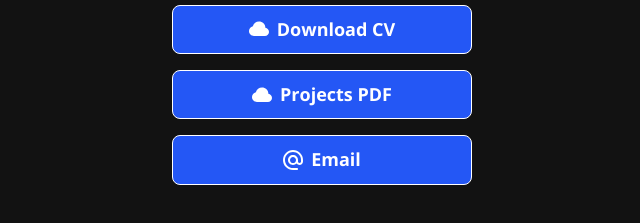
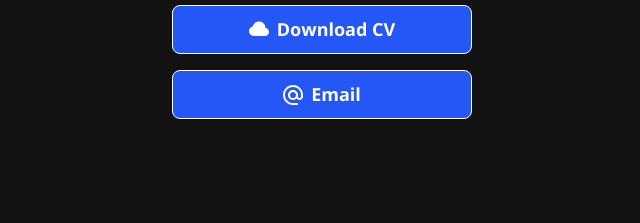
Before and after one commit to ashishkin21/ashishkin21.github.io, a plain HTML site: page index.html in a window 1280 px wide. Shown: the part 457-680 px from the top of the page, without its empty margins (318-958 px from the left). Drawn offline with Linux system fonts and the light colour scheme.

Commit message:
Merged CV and projects into one PDF, added skills section

```diff
--- a/index.html
+++ b/index.html
@@ -73,9 +73,6 @@
               <!-- Generic Cloud -->
               <a class="button button-default" href="assets/Artem_Shishkin_CV.pdf" target="_blank" rel="noopener" role="button"><img class="icon" aria-hidden="true" src="images/icons/generic-cloud.svg" alt="Cloud Icon">Download CV</a>
 
-              <!-- Generic Cloud -->
-              <a class="button button-default" href="assets/Artem_Shishkin_Projects.pdf" target="_blank" rel="noopener" role="button"><img class="icon" aria-hidden="true" src="images/icons/generic-cloud.svg" alt="Cloud Icon">Projects PDF</a>
-
               <!-- Generic Email Alt -->
               <a class="button button-default" href="mailto:ashishkin21@gmail.com" target="_blank" rel="noopener" role="button"><img class="icon" aria-hidden="true" src="images/icons/generic-email-alt.svg" alt="Email Icon">Email</a>
 
```
Also changed, not shown: 2 other files.
